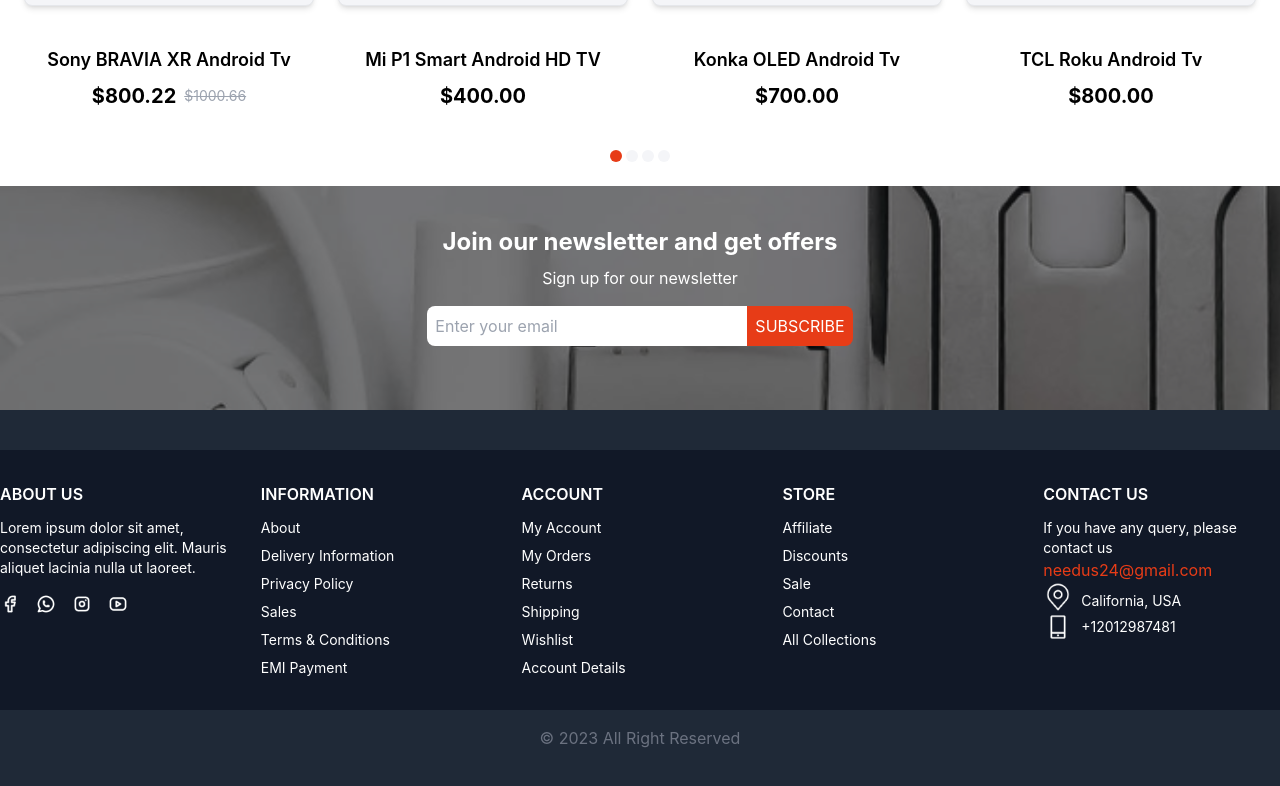
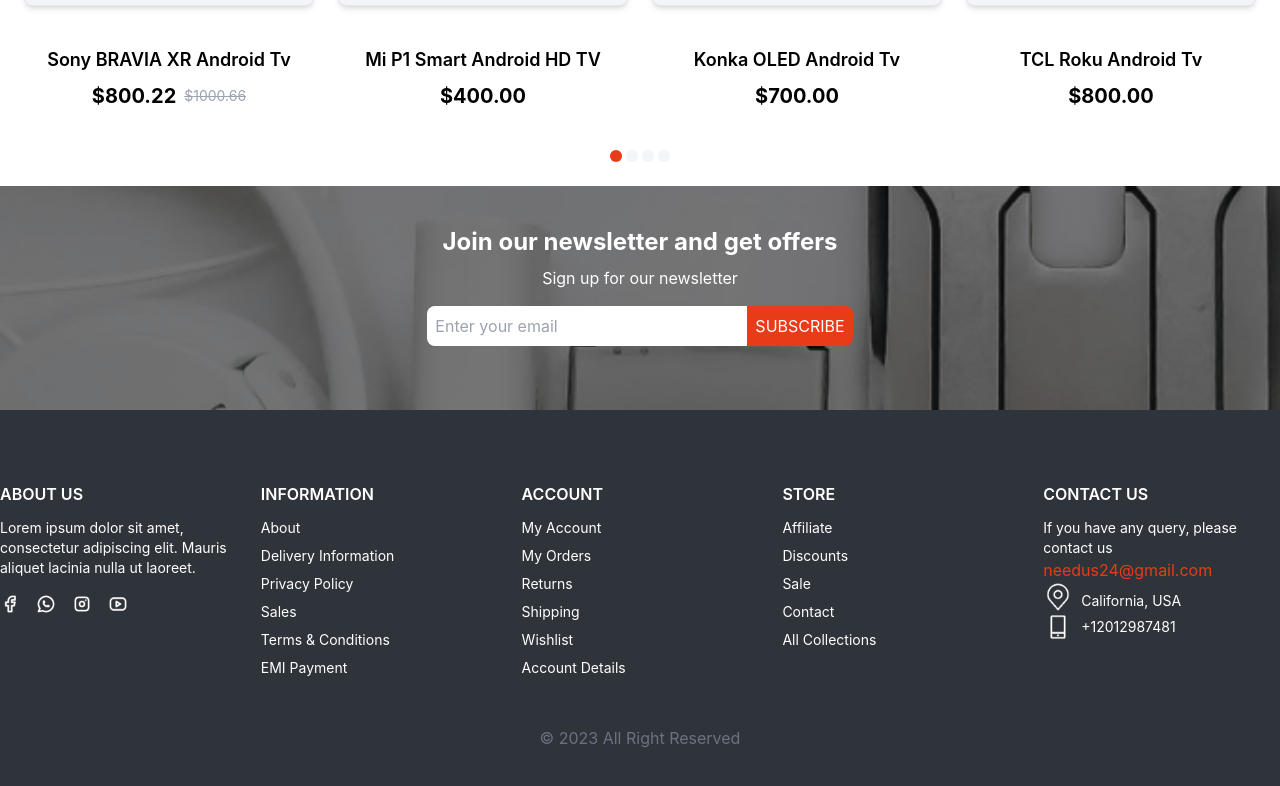
Before and after one commit to James-Gamboa/landing-page-ecommerce, a Next.js app: page / in a window 1280 px wide. Shown: the part 1669-2455 px from the top of the page. Built offline with nearby package versions, Linux system fonts and the light colour scheme.

Commit message:
update footer

```diff
--- a/app/components/Footer.jsx
+++ b/app/components/Footer.jsx
@@ -27,8 +27,8 @@
           </div>
         </div>
       </div>
-      <footer className="bg-gray-800 text-white py-10">
-        <div className="bg-gray-900 py-8">
+      <footer className="bg-custom-high-gray text-white py-10">
+        <div className="py-8">
           <div className="container mx-auto grid grid-cols-1 sm:grid-cols-2 md:grid-cols-3 lg:grid-cols-5 gap-6 text-center sm:text-left">
             <div>
               <h3 className="font-semibold mb-3">ABOUT US</h3>
@@ -122,7 +122,7 @@
             </div>
           </div>
         </div>
-        <div className="bg-gray-800 py-4 text-center text-gray-500">
+        <div className="py-4 text-center text-gray-500">
           <p>&copy; 2023 All Right Reserved</p>
         </div>
       </footer>
```
